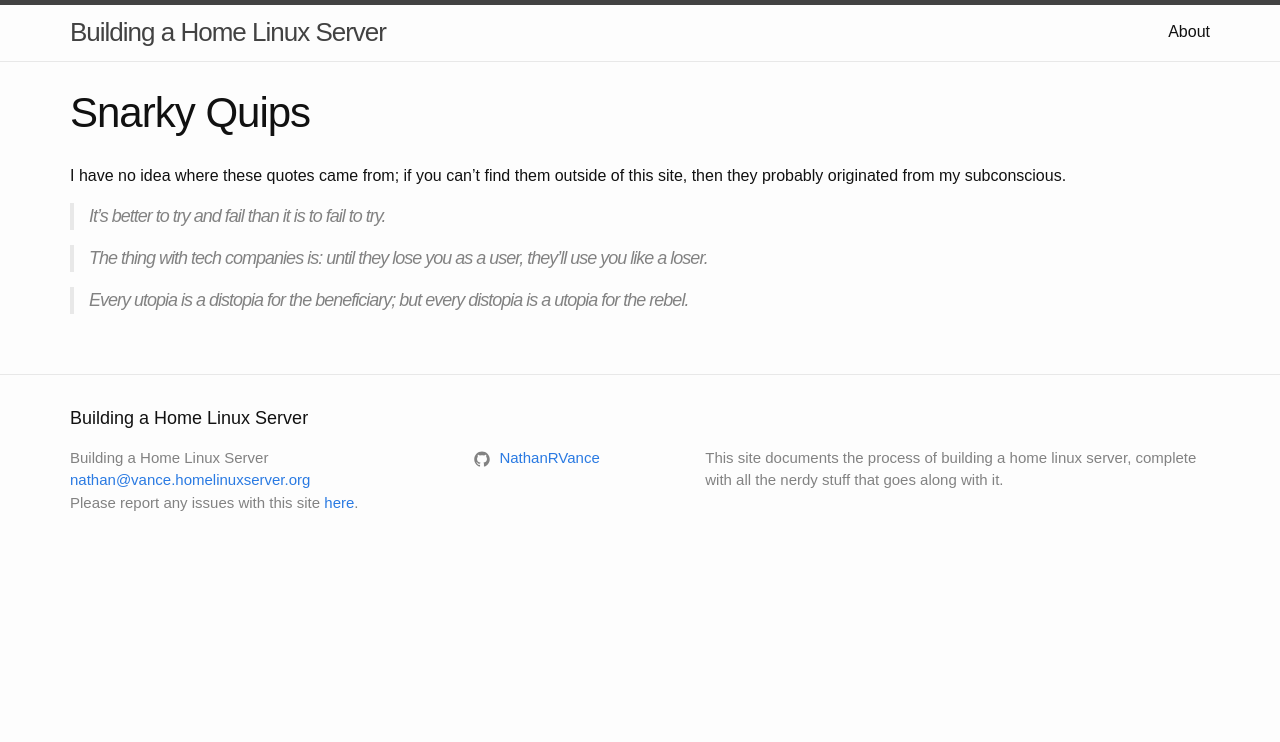
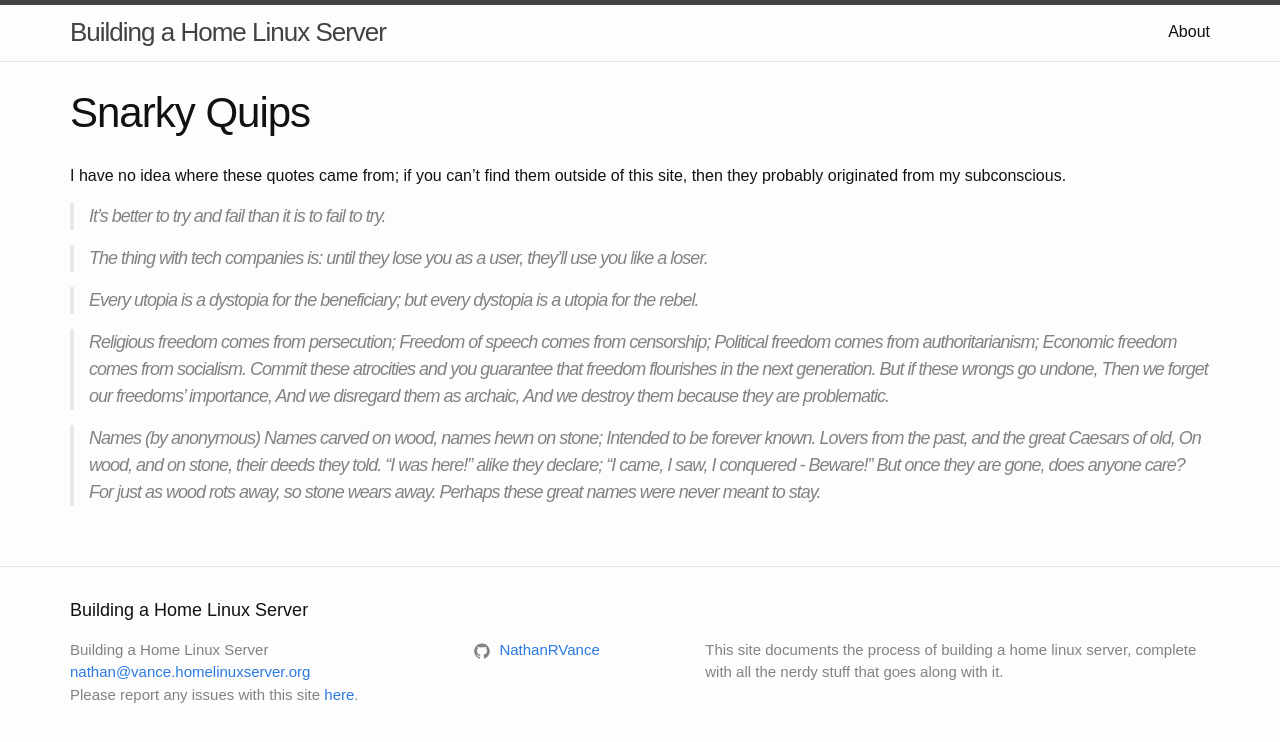
Before and after one commit to NathanRVance/homelinuxserver, a Jekyll site: the page built from _ramblings/snarky-quips.markdown, in a window 1280 px wide. Shown: the top 742 px of the page. Built offline with Jekyll 4.4.1, drawn with Linux system fonts in a browser that asks for light colours.

Commit message:
Added some poetry

```diff
--- a/_ramblings/snarky-quips.markdown
+++ b/_ramblings/snarky-quips.markdown
@@ -10,4 +10,25 @@ I have no idea where these quotes came from; if you can't find them outside of t
 
 >The thing with tech companies is: until they lose you as a user, they’ll use you like a loser.
 
->Every utopia is a distopia for the beneficiary; but every distopia is a utopia for the rebel.
+>Every utopia is a dystopia for the beneficiary; but every dystopia is a utopia for the rebel.
+
+>Religious freedom comes from persecution;
+>Freedom of speech comes from censorship;
+>Political freedom comes from authoritarianism;
+>Economic freedom comes from socialism.
+>Commit these atrocities and you guarantee that freedom flourishes in the next generation.
+>But if these wrongs go undone,
+>Then we forget our freedoms' importance,
+>And we disregard them as archaic,
+>And we destroy them because they are problematic.
+
+>Names (by anonymous)
+>Names carved on wood, names hewn on stone;
+>Intended to be forever known.
+>Lovers from the past, and the great Caesars of old,
+>On wood, and on stone, their deeds they told.
+>"I was here!" alike they declare;
+>"I came, I saw, I conquered - Beware!"
+>But once they are gone, does anyone care?
+>For just as wood rots away, so stone wears away.
+>Perhaps these great names were never meant to stay.
```
